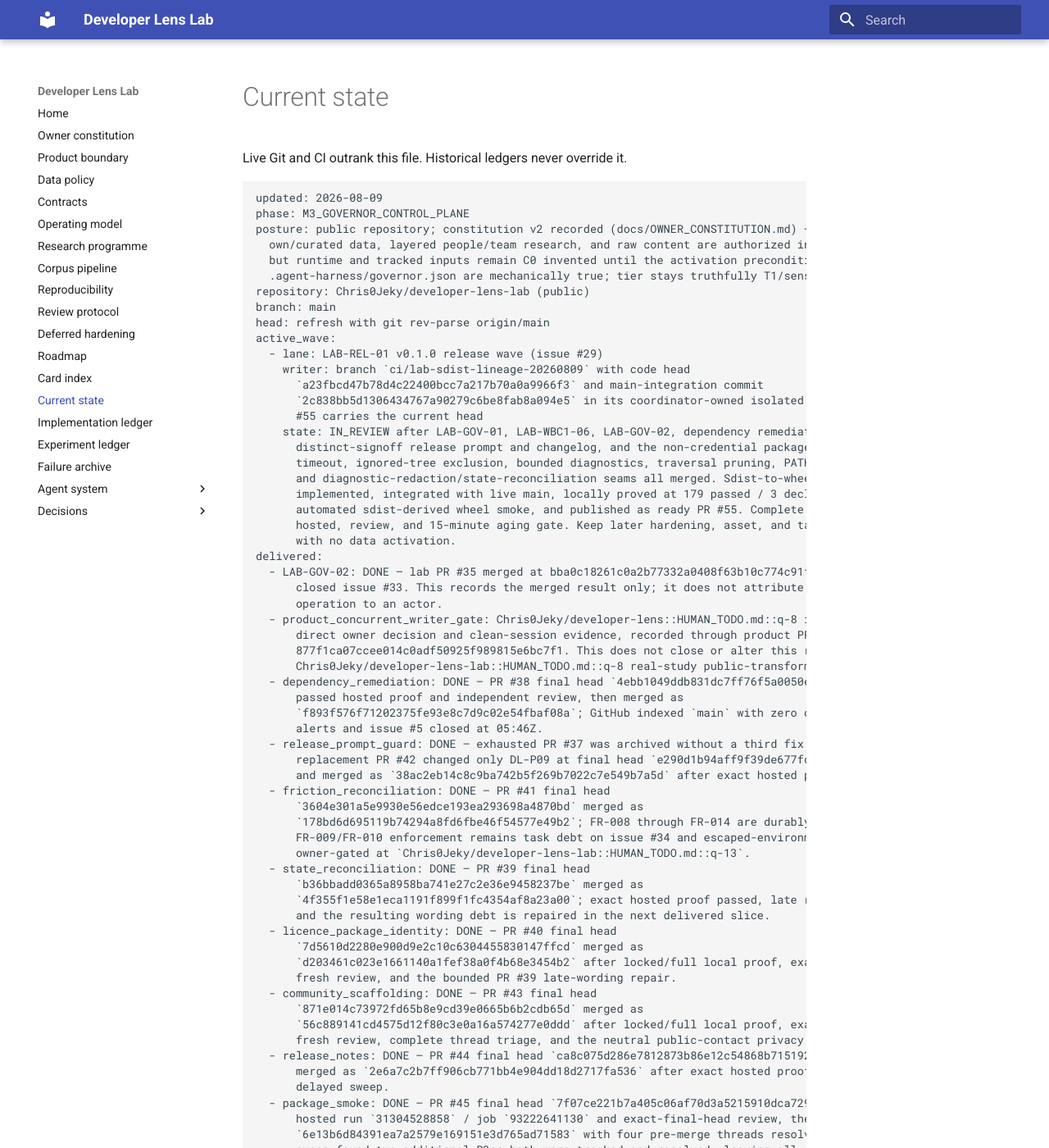
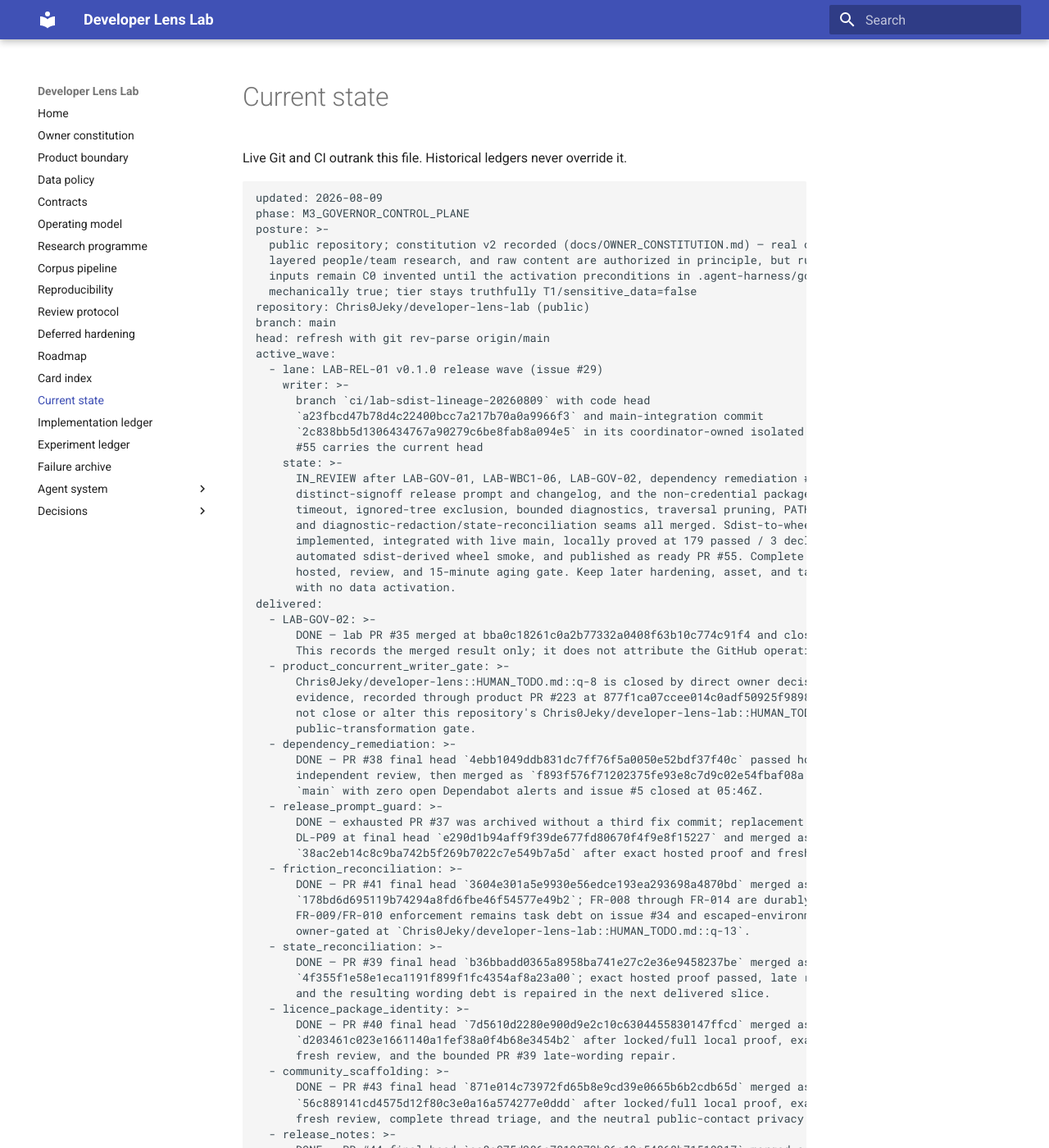
Before and after one commit to Chris0Jeky/developer-lens-lab, an MkDocs documentation site: the page built from docs/CURRENT_STATE.md, in a window 1280 px wide and 1400 px high. Shown: the whole window at 82% size. Built offline with MkDocs 1.6.1 and Material for MkDocs 9.7.7, drawn with Linux system fonts in a browser that asks for light colours; some of the changed text lies outside the part shown.

Commit message:
Enforce current-state YAML contract

````diff
--- a/docs/CURRENT_STATE.md
+++ b/docs/CURRENT_STATE.md
@@ -5,20 +5,23 @@ Live Git and CI outrank this file. Historical ledgers never override it.
 ```yaml
 updated: 2026-08-09
 phase: M3_GOVERNOR_CONTROL_PLANE
-posture: public repository; constitution v2 recorded (docs/OWNER_CONSTITUTION.md) — real
-  own/curated data, layered people/team research, and raw content are authorized in principle,
-  but runtime and tracked inputs remain C0 invented until the activation preconditions in
-  .agent-harness/governor.json are mechanically true; tier stays truthfully T1/sensitive_data=false
+posture: >-
+  public repository; constitution v2 recorded (docs/OWNER_CONSTITUTION.md) — real own/curated data,
+  layered people/team research, and raw content are authorized in principle, but runtime and tracked
+  inputs remain C0 invented until the activation preconditions in .agent-harness/governor.json are
+  mechanically true; tier stays truthfully T1/sensitive_data=false
 repository: Chris0Jeky/developer-lens-lab (public)
 branch: main
 head: refresh with git rev-parse origin/main
 active_wave:
   - lane: LAB-REL-01 v0.1.0 release wave (issue #29)
-    writer: branch `ci/lab-sdist-lineage-20260809` with code head
+    writer: >-
+      branch `ci/lab-sdist-lineage-20260809` with code head
       `a23fbcd47b78d4c22400bcc7a217b70a0a9966f3` and main-integration commit
       `2c838bb5d1306434767a90279c6be8fab8a094e5` in its coordinator-owned isolated worktree; ready PR
       #55 carries the current head
-    state: IN_REVIEW after LAB-GOV-01, LAB-WBC1-06, LAB-GOV-02, dependency remediation #5, the
+    state: >-
+      IN_REVIEW after LAB-GOV-01, LAB-WBC1-06, LAB-GOV-02, dependency remediation #5, the
       distinct-signoff release prompt and changelog, and the non-credential package-smoke,
       timeout, ignored-tree exclusion, bounded diagnostics, traversal pruning, PATH/uv validation,
       and diagnostic-redaction/state-reconciliation seams all merged. Sdist-to-wheel lineage is
@@ -27,89 +30,92 @@ active_wave:
       hosted, review, and 15-minute aging gate. Keep later hardening, asset, and tag work separate,
       with no data activation.
 delivered:
-  - LAB-GOV-02: DONE — lab PR #35 merged at bba0c18261c0a2b77332a0408f63b10c774c91f4 and
-      closed issue #33. This records the merged result only; it does not attribute the GitHub
-      operation to an actor.
-  - product_concurrent_writer_gate: Chris0Jeky/developer-lens::HUMAN_TODO.md::q-8 is closed by
-      direct owner decision and clean-session evidence, recorded through product PR #223 at
-      877f1ca07ccee014c0adf50925f989815e6bc7f1. This does not close or alter this repository's
-      Chris0Jeky/developer-lens-lab::HUMAN_TODO.md::q-8 real-study public-transformation gate.
-  - dependency_remediation: DONE — PR #38 final head `4ebb1049ddb831dc7ff76f5a0050e52bdf37f40c`
-      passed hosted proof and independent review, then merged as
-      `f893f576f71202375fe93e8c7d9c02e54fbaf08a`; GitHub indexed `main` with zero open Dependabot
-      alerts and issue #5 closed at 05:46Z.
-  - release_prompt_guard: DONE — exhausted PR #37 was archived without a third fix commit;
-      replacement PR #42 changed only DL-P09 at final head `e290d1b94aff9f39de677fd80670f4f9e8f15227`
-      and merged as `38ac2eb14c8c9ba742b5f269b7022c7e549b7a5d` after exact hosted proof and fresh review.
-  - friction_reconciliation: DONE — PR #41 final head
-      `3604e301a5e9930e56edce193ea293698a4870bd` merged as
+  - LAB-GOV-02: >-
+      DONE — lab PR #35 merged at bba0c18261c0a2b77332a0408f63b10c774c91f4 and closed issue #33.
+      This records the merged result only; it does not attribute the GitHub operation to an actor.
+  - product_concurrent_writer_gate: >-
+      Chris0Jeky/developer-lens::HUMAN_TODO.md::q-8 is closed by direct owner decision and clean-session
+      evidence, recorded through product PR #223 at 877f1ca07ccee014c0adf50925f989815e6bc7f1. This does
+      not close or alter this repository's Chris0Jeky/developer-lens-lab::HUMAN_TODO.md::q-8 real-study
+      public-transformation gate.
+  - dependency_remediation: >-
+      DONE — PR #38 final head `4ebb1049ddb831dc7ff76f5a0050e52bdf37f40c` passed hosted proof and
+      independent review, then merged as `f893f576f71202375fe93e8c7d9c02e54fbaf08a`; GitHub indexed
+      `main` with zero open Dependabot alerts and issue #5 closed at 05:46Z.
+  - release_prompt_guard: >-
+      DONE — exhausted PR #37 was archived without a third fix commit; replacement PR #42 changed only
+      DL-P09 at final head `e290d1b94aff9f39de677fd80670f4f9e8f15227` and merged as
+      `38ac2eb14c8c9ba742b5f269b7022c7e549b7a5d` after exact hosted proof and fresh review.
+  - friction_reconciliation: >-
+      DONE — PR #41 final head `3604e301a5e9930e56edce193ea293698a4870bd` merged as
       `178bd6d695119b74294a8fd6fbe46f54577e49b2`; FR-008 through FR-014 are durably recorded, while
       FR-009/FR-010 enforcement remains task debt on issue #34 and escaped-environment cleanup is
       owner-gated at `Chris0Jeky/developer-lens-lab::HUMAN_TODO.md::q-13`.
-  - state_reconciliation: DONE — PR #39 final head
-      `b36bbadd0365a8958ba741e27c2e36e9458237be` merged as
+  - state_reconciliation: >-
+      DONE — PR #39 final head `b36bbadd0365a8958ba741e27c2e36e9458237be` merged as
       `4f355f1e58e1eca1191f899f1fc4354af8a23a00`; exact hosted proof passed, late review was triaged,
       and the resulting wording debt is repaired in the next delivered slice.
-  - licence_package_identity: DONE — PR #40 final head
-      `7d5610d2280e900d9e2c10c6304455830147ffcd` merged as
+  - licence_package_identity: >-
+      DONE — PR #40 final head `7d5610d2280e900d9e2c10c6304455830147ffcd` merged as
       `d203461c023e1661140a1fef38a0f4b68e3454b2` after locked/full local proof, exact hosted proof,
       fresh review, and the bounded PR #39 late-wording repair.
-  - community_scaffolding: DONE — PR #43 final head
-      `871e014c73972fd65b8e9cd39e0665b6b2cdb65d` merged as
+  - community_scaffolding: >-
+      DONE — PR #43 final head `871e014c73972fd65b8e9cd39e0665b6b2cdb65d` merged as
       `56c889141cd4575d12f80c3e0a16a574277e0ddd` after locked/full local proof, exact hosted proof,
       fresh review, complete thread triage, and the neutral public-contact privacy repair.
-  - release_notes: DONE — PR #44 final head `ca8c075d286e7812873b86e12c54868b71519217`
-      merged as `2e6a7c2b7ff906cb771bb4e904dd18d2717fa536` after exact hosted proof, fresh review, and a clean
+  - release_notes: >-
+      DONE — PR #44 final head `ca8c075d286e7812873b86e12c54868b71519217` merged as
+      `2e6a7c2b7ff906cb771bb4e904dd18d2717fa536` after exact hosted proof, fresh review, and a clean
       delayed sweep.
-  - package_smoke: DONE — PR #45 final head `7f07ce221b7a405c06af70d3a5215910dca72991` passed
-      hosted run `31304528858` / job `93222641130` and exact-final-head review, then merged as
+  - package_smoke: >-
+      DONE — PR #45 final head `7f07ce221b7a405c06af70d3a5215910dca72991` passed hosted run
+      `31304528858` / job `93222641130` and exact-final-head review, then merged as
       `6e13b6d84391ea7a2579e169151e3d765ad71583` with four pre-merge threads resolved. Its delayed
       sweep found two additional P2s; both were tracked and resolved, leaving all six threads
-      resolved. Full local proof was 154 passed / 3 declared skips, including the isolated wheel
-      smoke.
-  - package_smoke_timeout: DONE — PR #47 final head
-      `ea9b39d663bc2edf020d9853ddf854d9cd0cefdc` passed hosted run `31306259562`, exact-final-head
-      review, and merge gating, then merged as `c827d6a18490838ab132fc7dc058c29fc727d68b`.
-  - package_smoke_scan: DONE — PR #48 final head
-      `89cad7d1dff4b00db9459f2739f1db567d266351` passed hosted run `31307153939` / job
-      `93229202173`, exact-final-head review, and merge gating, then merged as
+      resolved. Full local proof was 154 passed / 3 declared skips, including the isolated wheel smoke.
+  - package_smoke_timeout: >-
+      DONE — PR #47 final head `ea9b39d663bc2edf020d9853ddf854d9cd0cefdc` passed hosted run
+      `31306259562`, exact-final-head review, and merge gating, then merged as `c827d6a18490838ab132fc7dc058c29fc727d68b`.
+  - package_smoke_scan: >-
+      DONE — PR #48 final head `89cad7d1dff4b00db9459f2739f1db567d266351` passed hosted run
+      `31307153939` / job `93229202173`, exact-final-head review, and merge gating, then merged as
       `0b7a452ee0a6ce4c69e91646400fbb98ad8f3ca1`.
-  - package_smoke_diagnostics: DONE — PR #49 final head
-      `02d3e504b4fde54bd1e33b01d24b33a4de3305c5` passed hosted run `31307993706` / job
-      `93231285624`, exact-final-head review, and merge gating, then merged as
+  - package_smoke_diagnostics: >-
+      DONE — PR #49 final head `02d3e504b4fde54bd1e33b01d24b33a4de3305c5` passed hosted run
+      `31307993706` / job `93231285624`, exact-final-head review, and merge gating, then merged as
       `ece61e0e1ca86e1e38732916fc077c4718bf7de6`; two delayed P2 threads were tracked and resolved.
-  - context_traversal_pruning: DONE — PR #50 final head
-      `086c9809ae2fd27b0a1bc485d4653764aea8ec08` passed hosted run `31308683005` / job
-      `93232990186`, exact-final-head review, and merge gating, then merged as
+  - context_traversal_pruning: >-
+      DONE — PR #50 final head `086c9809ae2fd27b0a1bc485d4653764aea8ec08` passed hosted run
+      `31308683005` / job `93232990186`, exact-final-head review, and merge gating, then merged as
       `e63086b4ae3b97390969357ebdd9d3e30394814e`.
-  - package_smoke_uv_validation: DONE — PR #51 final head
-      `adc43aea21834683eaf2749fe3515f10da204bde` passed hosted run `31313571499` / job
-      `93245084619` and exact-final-head review, then merged as
+  - package_smoke_uv_validation: >-
+      DONE — PR #51 final head `adc43aea21834683eaf2749fe3515f10da204bde` passed hosted run
+      `31313571499` / job `93245084619` and exact-final-head review, then merged as
       `02a41cac4a461a93d53b481d34c96a48e29291e5` before the binding 15-minute exact-head age;
       FR-028 records the gate miss. Its delayed sweep was otherwise clean.
-  - package_smoke_redaction: DONE — PR #52 final head
-      `46961957e09bb976b34beb41fee5e69d89d21076` passed hosted run `31332413187` / job
-      `93292650747`, exact-final-head review, and the locked local gate, then merged as
-      `b966341d293a50d2b51f448fa23d3248d7e575fd`; both review threads are resolved and its delayed
-      19:51Z sweep found no new feedback. FR-025 records the separate pre-merge snapshot miss;
+  - package_smoke_redaction: >-
+      DONE — PR #52 final head `46961957e09bb976b34beb41fee5e69d89d21076` passed hosted run
+      `31332413187` / job `93292650747`, exact-final-head review, and the locked local gate, then
+      merged as `b966341d293a50d2b51f448fa23d3248d7e575fd`; both review threads are resolved and its
+      delayed 19:51Z sweep found no new feedback. FR-025 records the separate pre-merge snapshot miss;
       FR-028 records the second exact-head aging-floor miss and selected enforcement layer.
-  - diagnostic_state_reconciliation: DONE — PR #54 final head
-      `a4eefd9cc4963f684c0376543600969c45d6d057` passed hosted run `31333721317` / job
-      `93295965974`, exact-final-head review, the 15-minute age, and complete thread triage, then
-      merged as `7fea25023d0704aea685e243708328264b9bcaad` at 20:33:27Z; its delayed 20:37Z sweep was clean.
-      FR-032 records the final-snapshot TLS retry; FR-033 records and corrects a concurrent
-      observer's incomplete merge-operation context.
-next_safe_slice: Complete ready PR #55's exact-head hosted, review, and 15-minute aging gate, then
-  select the tracked zero/multiple-wheel or full-call-sequence test seam. Pre-cap diagnostic-memory
-  hardening remains task debt until a design
-  avoids both unbounded capture and a raw unredacted disk sink; process-tree cleanup stays separate.
-  Lane-P candidate-content review, screenshots, publication, and owner-gated release lanes remain
-  parked. Do not inspect ignored candidate bytes, publish assets, tag, add credentials, activate
-  data or models, or enable telemetry.
-release_and_owner_gates: joint release remains reaffirmed, but no tag is authorized.
-  Chris0Jeky/developer-lens::HUMAN_TODO.md::q-10(c) release sign-off and
-  Chris0Jeky/developer-lens-lab::HUMAN_TODO.md::q-11 aesthetic sign-off still block tags. A
-  separate Code of Conduct inbox is selected, but its address is pending under
+  - diagnostic_state_reconciliation: >-
+      DONE — PR #54 final head `a4eefd9cc4963f684c0376543600969c45d6d057` passed hosted run
+      `31333721317` / job `93295965974`, exact-final-head review, the 15-minute age, and complete
+      thread triage, then merged as `7fea25023d0704aea685e243708328264b9bcaad` at 20:33:27Z; its
+      delayed 20:37Z sweep was clean. FR-032 records the final-snapshot TLS retry; FR-033 records
+      and corrects a concurrent observer's incomplete merge-operation context.
+next_safe_slice: >-
+  Complete ready PR #55's exact-head hosted, review, and 15-minute aging gate, then select the
+  tracked zero/multiple-wheel or full-call-sequence test seam. Pre-cap diagnostic-memory hardening
+  remains task debt until a design avoids both unbounded capture and a raw unredacted disk sink;
+  process-tree cleanup stays separate. Lane-P candidate-content review, screenshots, publication,
+  and owner-gated release lanes remain parked. Do not inspect ignored candidate bytes, publish assets,
+  tag, add credentials, activate data or models, or enable telemetry.
+release_and_owner_gates: >-
+  joint release remains reaffirmed, but no tag is authorized. Chris0Jeky/developer-lens::HUMAN_TODO.md::q-10(c)
+  release sign-off and Chris0Jeky/developer-lens-lab::HUMAN_TODO.md::q-11 aesthetic sign-off still
+  block tags. A separate Code of Conduct inbox is selected, but its address is pending under
   Chris0Jeky/developer-lens::HUMAN_TODO.md::q-10; CLA and all other owner choices remain deferred.
   `Chris0Jeky/developer-lens-lab::HUMAN_TODO.md::q-13` is separate machine hygiene and does not
   block release preparation or authorize inspection of the two private-handoff targets.
@@ -126,58 +132,59 @@ canonical_evidence:
   product_fixture_merge_commit: 8de65a22fe8a65ced893278a4e5a6835d778d65c
   lab_merge_commit: 1ac32f42e0f6cec57f6ce5ff37fd01e175a4b009
   decision: reject
-  metrics: baseline_false_alerts_per_year=2.966666666666667; baseline_detection=0.75;
+  metrics: >-
+    baseline_false_alerts_per_year=2.966666666666667; baseline_detection=0.75;
     candidate_false_alerts_per_year=4.2; candidate_detection=0.75;
     candidate_brier=0.017341137335170863
   gates: fail/fail/pass/pass/fail/pass/pass
   cases: no_change/level/parser_shift; 104_points_each; deterministic final-holdout selection
   fixture_sha256: sha256:afcc1ed9535d9b22fb399375027792489ce6b97949f8f684682943c11152b5f9
-  report_sha256: markdown=f9173354e86b20ccabe91334136017ff03ae68b3ba4432666f6af72172fb11b8;
+  report_sha256: >-
+    markdown=f9173354e86b20ccabe91334136017ff03ae68b3ba4432666f6af72172fb11b8;
     html=22ca8c03e78c6185e527fa4c0f7312caf7d9077619d46f795f8d8dd25c530a29
-  current_head_replay: deterministic at lab_commit=2e6a7c2b7ff906cb771bb4e904dd18d2717fa536;
-    candidate hashes differ because lab_commit is embedded; release candidate NOT approved
-  frozen_producer_replay: verified at producer_commit=0ef193070a9b80b81cef5a1710a1d65e0b271c15;
-    context/contracts/invented wbc1_demo/reproduce/export/report/hygiene all passed; printed
-    export/markdown/html hashes exactly match the frozen claims without byte inspection; current-head
-    candidate rejected
-  product_tracked_fixture_schema_check: product commit
-    7bbb8ee6f9124424b3d8362170f0f4d738f5cb43; 26 focused tests and
+  current_head_replay: >-
+    deterministic at lab_commit=2e6a7c2b7ff906cb771bb4e904dd18d2717fa536; candidate hashes differ
+    because lab_commit is embedded; release candidate NOT approved
+  frozen_producer_replay: >-
+    verified at producer_commit=0ef193070a9b80b81cef5a1710a1d65e0b271c15; context/contracts/invented
+    wbc1_demo/reproduce/export/report/hygiene all passed; printed export/markdown/html hashes exactly
+    match the frozen claims without byte inspection; current-head candidate rejected
+  product_tracked_fixture_schema_check: >-
+    Product commit 7bbb8ee6f9124424b3d8362170f0f4d738f5cb43; 26 focused tests and
     `npm run check:method-trial-view` passed. Product origin/main is now
     7ae4b31861ad5403587adf8fefb90a085598bd57 after routing-only PR #229; the fixture/schema proof
     was not rerun because that merge did not touch the proved seam
-blockers: No dependency-alert blocker remains: issue #5 is closed and the post-merge alert count is
-  zero. The joint tag remains blocked on issue #29's tracked P2 hardening and unfinished pre-tag
-  deliverables plus
-  Chris0Jeky/developer-lens::HUMAN_TODO.md::q-10(c) and
+blockers: >-
+  No dependency-alert blocker remains: issue #5 is closed and the post-merge alert count is zero.
+  The joint tag remains blocked on issue #29's tracked P2 hardening and unfinished pre-tag deliverables
+  plus Chris0Jeky/developer-lens::HUMAN_TODO.md::q-10(c) and
   Chris0Jeky/developer-lens-lab::HUMAN_TODO.md::q-11; no tag is authorized.
   Chris0Jeky/developer-lens-lab::HUMAN_TODO.md::q-13 cleanup is open but does not block these C0
   preparation slices.
-late_review_debt: issue #31 tracks the four non-blocking PR #24 review follow-ups; product
-  #189 remains a product-side follow-up; issue #23 tracked as LAB-CONTRACT-03
-  (product-owned schema change); issue #6 remains open even though LAB-WBC1-06 is DONE
-exact_resume_point: Continue ready PR #55 on preserved branch `ci/lab-sdist-lineage-20260809` at its
-  live GitHub head. Code head
-  `a23fbcd47b78d4c22400bcc7a217b70a0a9966f3` is integrated with Lab main merge
+late_review_debt: >-
+  Issue #31 tracks the four non-blocking PR #24 review follow-ups; product #189 remains a product-side
+  follow-up; issue #23 tracked as LAB-CONTRACT-03 (product-owned schema change); issue #6 remains open
+  even though LAB-WBC1-06 is DONE.
+exact_resume_point: >-
+  Continue ready PR #55 on preserved branch `ci/lab-sdist-lineage-20260809` at its live GitHub head.
+  Code head `a23fbcd47b78d4c22400bcc7a217b70a0a9966f3` is integrated with Lab main merge
   `7fea25023d0704aea685e243708328264b9bcaad` through integration commit
   `2c838bb5d1306434767a90279c6be8fab8a094e5`. The current-base locked gate passed doctor/context,
   Ruff, Pyright, 179 tests with 3 declared skips, strict docs, hygiene, diff check, and automated
   actual sdist-derived wheel smoke; finish only the live hosted/review/aging/merge gate. Commits
-  `b640d8a7fecbb96a3fed88aa8e27afaeaeb22d4d` and
-  `a23fbcd47b78d4c22400bcc7a217b70a0a9966f3` build exactly one sdist, build exactly one wheel from
-  that selected archive, and add typed synthetic lineage/fail-closed tests; the combined locked
-  gate passed 179 tests with 3 declared skips plus automated actual smoke in 87.5 seconds.
-  PR #52 final head `46961957e09bb976b34beb41fee5e69d89d21076` and hosted run `31332413187`
-  are green and merged as `b966341d293a50d2b51f448fa23d3248d7e575fd`; FR-025 records its
-  missed top-level-comment snapshot and FR-028 records the unsatisfied 15-minute exact-head age.
-  The frozen producer replay at
+  `b640d8a7fecbb96a3fed88aa8e27afaeaeb22d4d` and `a23fbcd47b78d4c22400bcc7a217b70a0a9966f3` build
+  exactly one sdist, build exactly one wheel from that selected archive, and add typed synthetic
+  lineage/fail-closed tests; the combined locked gate passed 179 tests with 3 declared skips plus
+  automated actual smoke in 87.5 seconds. PR #52 final head
+  `46961957e09bb976b34beb41fee5e69d89d21076` and hosted run `31332413187` are green and merged as
+  `b966341d293a50d2b51f448fa23d3248d7e575fd`; FR-025 records its missed top-level-comment snapshot
+  and FR-028 records the unsatisfied 15-minute exact-head age. The frozen producer replay at
   `0ef193070a9b80b81cef5a1710a1d65e0b271c15` and product tracked fixture/schema proof at product
   commit `7bbb8ee6f9124424b3d8362170f0f4d738f5cb43` are complete; current product `origin/main` is
-  `7ae4b31861ad5403587adf8fefb90a085598bd57`. Do not substitute the
-  rejected current-head candidate, inspect ignored candidate bytes, or cross the Lane-P
-  publication/sign-off boundary. Keep
-  Chris0Jeky/developer-lens-lab::HUMAN_TODO.md::q-7
-  (CLA/external-contribution strategy), Chris0Jeky/developer-lens-lab::HUMAN_TODO.md::q-11
-  (aesthetic sign-off), Chris0Jeky/developer-lens::HUMAN_TODO.md::q-10(c) release sign-off, and
-  every non-C0 lane explicit and closed as applicable; tag, credentials, data, models, and
-  telemetry remain closed.
+  `7ae4b31861ad5403587adf8fefb90a085598bd57`. Do not substitute the rejected current-head candidate,
+  inspect ignored candidate bytes, or cross the Lane-P publication/sign-off boundary. Keep
+  Chris0Jeky/developer-lens-lab::HUMAN_TODO.md::q-7 (CLA/external-contribution strategy),
+  Chris0Jeky/developer-lens-lab::HUMAN_TODO.md::q-11 (aesthetic sign-off),
+  Chris0Jeky/developer-lens::HUMAN_TODO.md::q-10(c) release sign-off, and every non-C0 lane explicit
+  and closed as applicable; tag, credentials, data, models, and telemetry remain closed.
 ```
--- a/pyproject.toml
+++ b/pyproject.toml
@@ -29,6 +29,7 @@ dependencies = [
   "polars>=1.33,<2",
   "pyarrow>=23.0.1,<24",
   "pydantic>=2.11,<3",
+  "pyyaml>=6.0,<7",
   "rich>=14,<15",
   "ruptures>=1.1.10,<2",
   "scikit-learn>=1.7,<2",
````
Also changed, not shown: docs/agent-system/FRICTION_LOG.md (+75 -17 lines), 3 other files.
